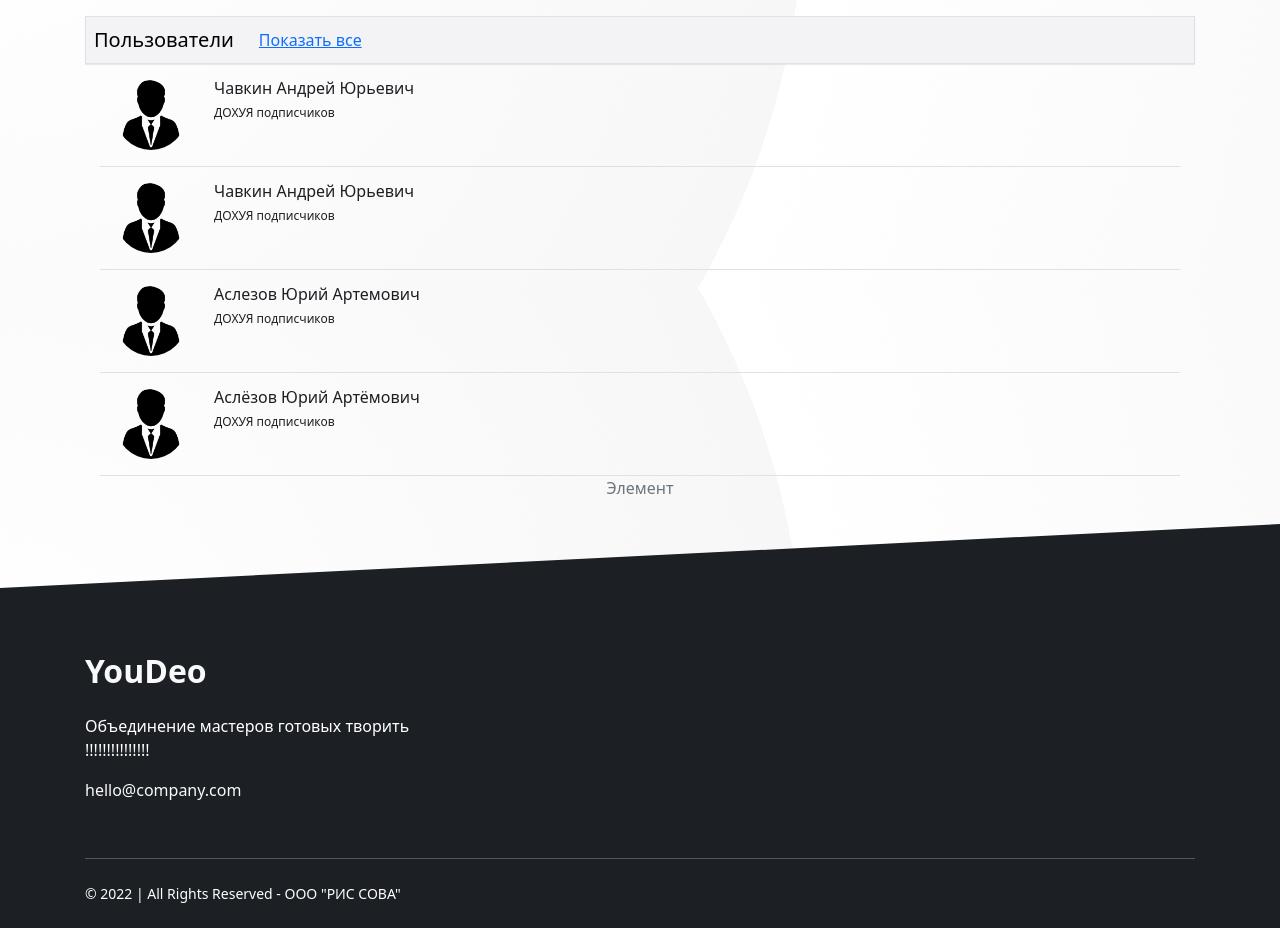
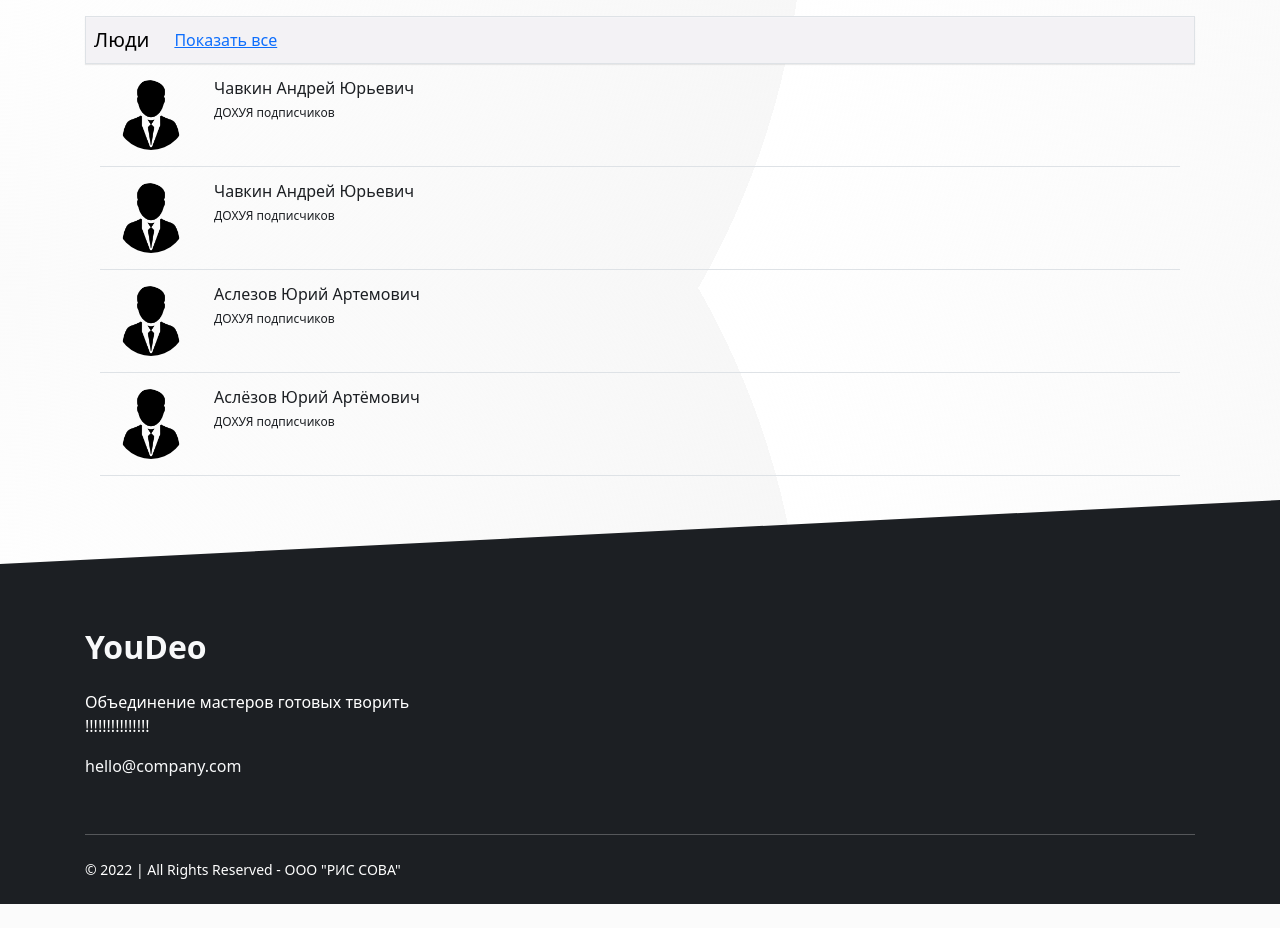
Before and after one commit to chavkin94/YD, a Django app: page / in a window 1280 px wide. Shown: the part 2912-3840 px from the top of the page. After the commit the page ends 3816 px from the top, so only its background shows below. Run offline with Django 4.2, Linux system fonts and the light colour scheme; data comes from the database, SQL or seed files in the repository; both versions use the stored data as it was after the commit; some libraries are stand-ins or nearby versions.

Commit message:
стили

```diff
--- a/account/templates/account/account.html
+++ b/account/templates/account/account.html
@@ -218,7 +218,7 @@
                                                                 <div class="col-12 col-md-12 col-sm-12 col-xl-12 pb-3 pt-3">
                                                                     <div class="flex-lg-wrap row">
                                                                         <div class="col-lg-flex d-flex d-lg-flex d-md-flex d-sm-flex d-xl-flex d-xxl-flex flex-column flex-lg-column flex-md-column flex-sm-column flex-xl-row flex-xxl-row text-start p-0 modal-box-user d-flex">
-                                                                            <div class="container col-12 col-xl-8 text-center mt-2">
+                                                                            <div class="container col-12 col-xl-7 text-center mt-2">
                                                                                 <img class="img-fluid img-modal-user" src="/media/{{ post.image }}"/>
                                                                             </div>
                                                                             <div class="container text-start m-2 mt-0 h-100 w-100">
--- a/search/static/search/js/search.js
+++ b/search/static/search/js/search.js
@@ -125,7 +125,7 @@ function view_all(){
     '<div id="result_master" class=""></div>' +
     '<div class="d-flex fs-5 btn-primary border mt-3"> <p class="m-2">Публикации</p><input class="btn btn-link" id="btn_all_post" type="submit" value="Показать все" onclick="btn_all_post()"></div>' +
     '<div id="result_post" class=""></div>' +
-    '<div class="d-flex fs-5 btn-primary border mt-3"> <p class="m-2">Пользователи</p> <input class="btn btn-link" id="btn_all_account" type="submit" value="Показать все" onclick="btn_all_account()"></div>' +
+    '<div class="d-flex fs-5 btn-primary border mt-3"> <p class="m-2">Люди</p> <input class="btn btn-link" id="btn_all_account" type="submit" value="Показать все" onclick="btn_all_account()"></div>' +
     '<div id="result_account" class=""></div>');
     $('#result_search').data("number_elem", '0')
     $('#result_search').data('scroll_bool_status', '0')
@@ -294,6 +294,7 @@ $(document).ready(function (){
     $(window).scroll(function () {
         if (visible_element != 1 && target.getBoundingClientRect().top < window.pageYOffset){
             visible_element = 1;
+            console.log('1');
                 if (($('#btn_group').data("btn_group_value")) == "btn_account"){
                     view_accounts();
                 }
@@ -305,7 +306,6 @@ $(document).ready(function (){
                 }
                 else if (($('#btn_group').data("btn_group_value")) == "btn_service"){
                     view_service();
-
                 }
         }
         if (target.getBoundingClientRect().top > window.pageYOffset)
--- a/search/templates/search/search.html
+++ b/search/templates/search/search.html
@@ -25,7 +25,7 @@
                     <input class="nav-link" id="btn_post" type="submit" value="Публикации" data-bs-toggle="pill" href="#posts" role="tab" aria-controls="posts" aria-selected="false">
                 </li>
                 <li class="nav-item">
-                    <input class="nav-link" id="btn_account" type="submit" value="Пользователи" data-bs-toggle="pill" href="#people" role="tab" aria-controls="people" aria-selected="false">
+                    <input class="nav-link" id="btn_account" type="submit" value="Люди" data-bs-toggle="pill" href="#people" role="tab" aria-controls="people" aria-selected="false">
                 </li>
             </ul>
 
@@ -58,7 +58,7 @@
                 </div>
 
                 <div class="tab-pane fade" id="people" role="tabpanel" aria-labelledby="people-tab">
-<!--                    Пользователи-->
+<!--                    Люди-->
                     <div id="filters_account" class="d-flex mt-4">
                         <p class="col-6 col-md-3">
                             <label for="filters_account_location">Город:</label>
@@ -99,7 +99,7 @@
                 </div>
             </div>
         </div>
-        <div id="target">Элемент</div>
+        <div id="target"></div>
     </section>
 
     <script src={% static 'search/js/search.js' %}></script>
```
Also changed, not shown: main/templates/main/layout/footer.html (+13 -20 lines), db.sqlite3.
